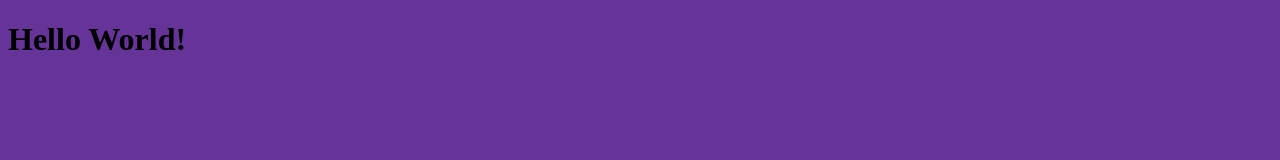
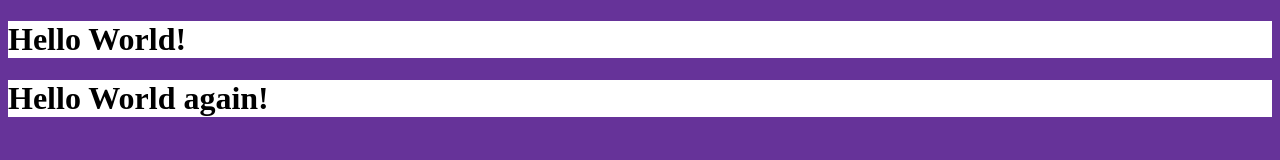
Before and after one commit to mobiobi/gittonight, a plain HTML site: page index.html in a window 1280 px wide. Drawn offline with Linux system fonts and the light colour scheme.

Commit message:
background added for H1

```diff
--- a/index.html
+++ b/index.html
@@ -9,6 +9,7 @@
 <body>
     <div>
         <H1>Hello World!</H1>
+        <H1>Hello World again!</H1>
     </div>
 </body>
 </html>
--- a/styles.css
+++ b/styles.css
@@ -1,3 +1,6 @@
 body{
     background-color: rebeccapurple;
 }
+h1{
+    background-color: white;
+}
```
